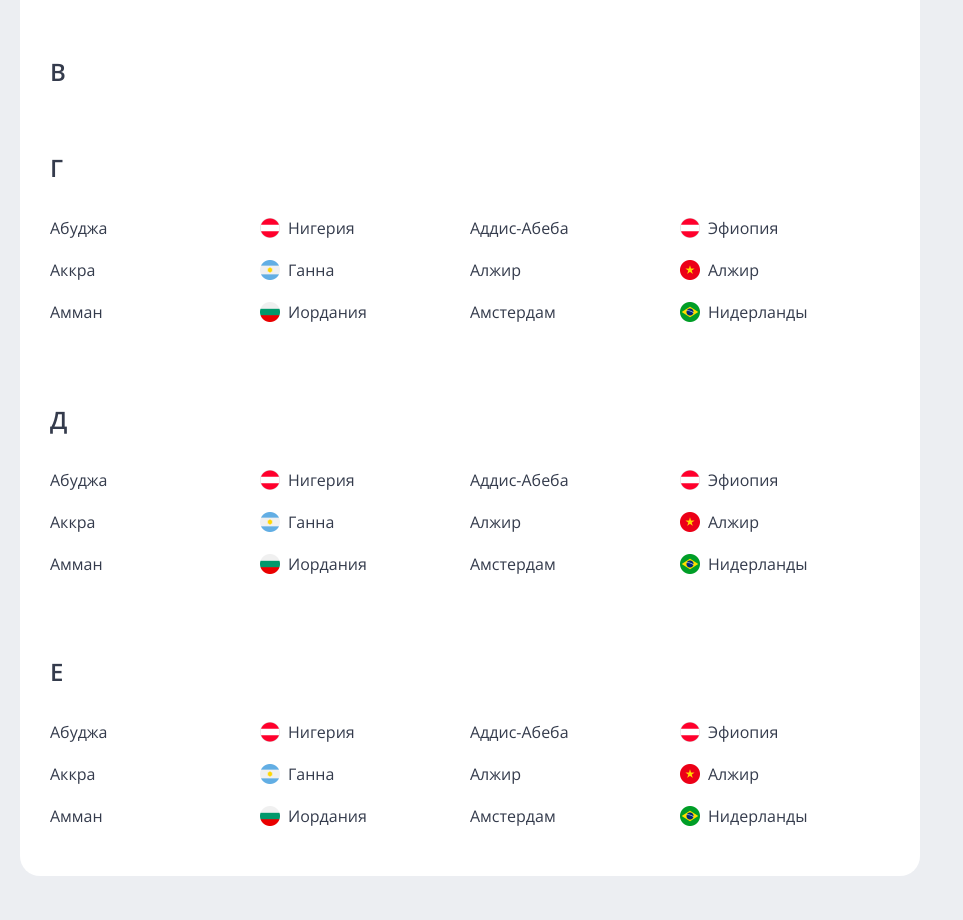
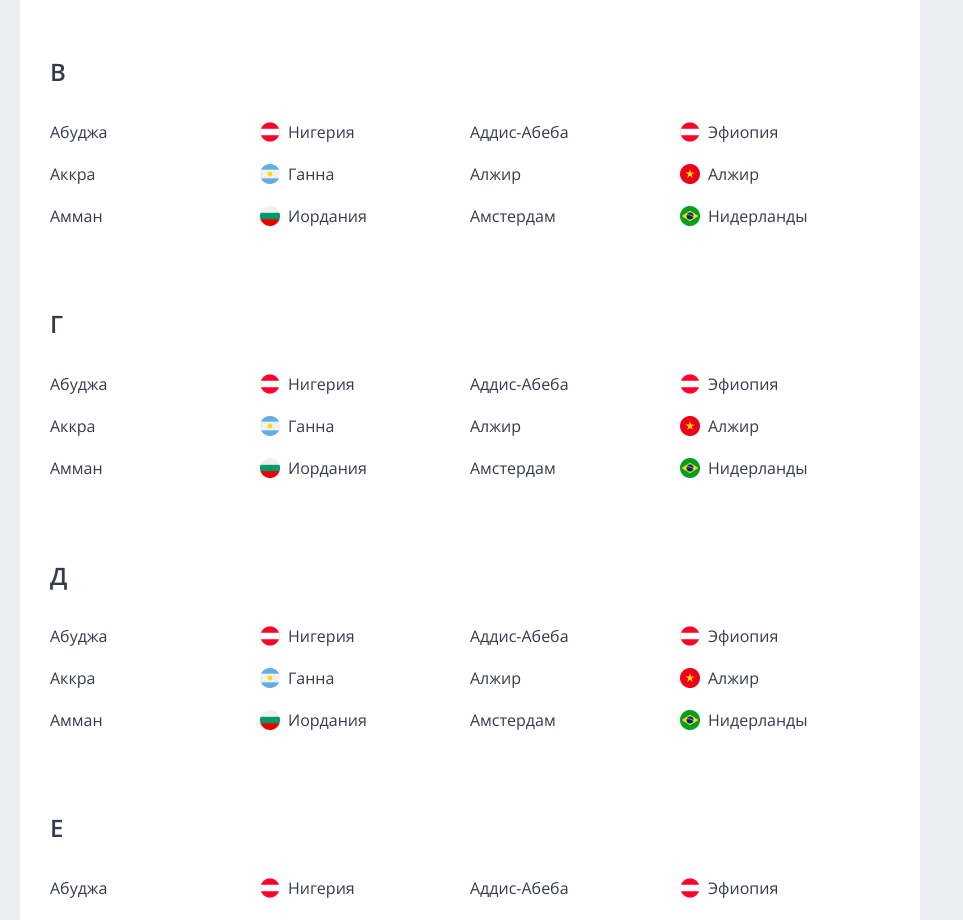
Before and after one commit to wmsangel/astronomia.site, a website: page city-capital-list.html in a window 1280 px wide. Shown: the part 1100-2020 px from the top of the page, without its empty margins (0-963 px from the left). Drawn offline with nearby package versions, Linux system fonts and the light colour scheme.

Commit message:
Страны Мира

```diff
--- a/city-capital-list.html
+++ b/city-capital-list.html
@@ -292,7 +292,56 @@
                         </div>
                         <div class="ab-sort-result ab-sort-result--selected js-ab-sort-result" data-sort="v">
                             <div class="ab-sort-result__title">В</div>
-
+                            <div class="capital-country-row">
+                                <div class="capital-country-item">
+                                    <a href="#" class="capital-country-item__link"></a>
+                                    <div class="capital-country-item__capital">Абуджа</div>
+                                    <div class="capital-country-item__country">
+                                        <div class="flag flag--mini flag--austria"></div>
+                                        Нигерия
+                                    </div>
+                                </div>
+                                <div class="capital-country-item">
+                                    <a href="#" class="capital-country-item__link"></a>
+                                    <div class="capital-country-item__capital">Аддис-Абеба</div>
+                                    <div class="capital-country-item__country">
+                                        <div class="flag flag--mini flag--austria"></div>
+                                        Эфиопия
+                                    </div>
+                                </div>
+                                <div class="capital-country-item">
+                                    <a href="#" class="capital-country-item__link"></a>
+                                    <div class="capital-country-item__capital">Аккра</div>
+                                    <div class="capital-country-item__country">
+                                        <div class="flag flag--mini flag--argentina"></div>
+                                        Ганна
+                                    </div>
+                                </div>
+                                <div class="capital-country-item">
+                                    <a href="#" class="capital-country-item__link"></a>
+                                    <div class="capital-country-item__capital">Алжир</div>
+                                    <div class="capital-country-item__country">
+                                        <div class="flag flag--mini flag--vietnam"></div>
+                                        Алжир
+                                    </div>
+                                </div>
+                                <div class="capital-country-item">
+                                    <a href="#" class="capital-country-item__link"></a>
+                                    <div class="capital-country-item__capital">Амман</div>
+                                    <div class="capital-country-item__country">
+                                        <div class="flag flag--mini flag--bolgaria"></div>
+                                        Иордания
+                                    </div>
+                                </div>
+                                <div class="capital-country-item">
+                                    <a href="#" class="capital-country-item__link"></a>
+                                    <div class="capital-country-item__capital">Амстердам</div>
+                                    <div class="capital-country-item__country">
+                                        <div class="flag flag--mini flag--brazil"></div>
+                                        Нидерланды
+                                    </div>
+                                </div>
+                            </div>
                         </div>
                         <div class="ab-sort-result ab-sort-result--selected js-ab-sort-result" data-sort="g">
                             <div class="ab-sort-result__title">Г</div>
```
